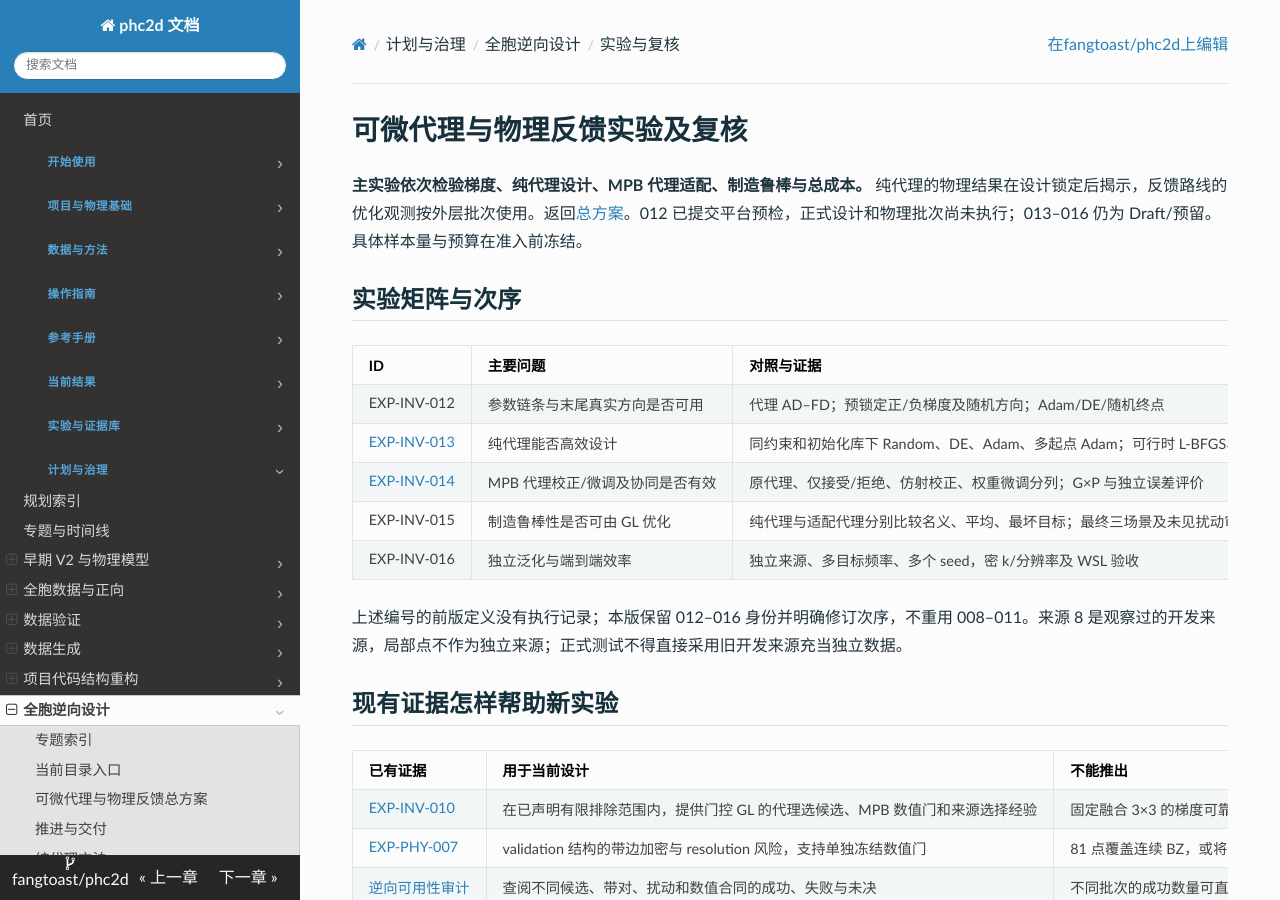
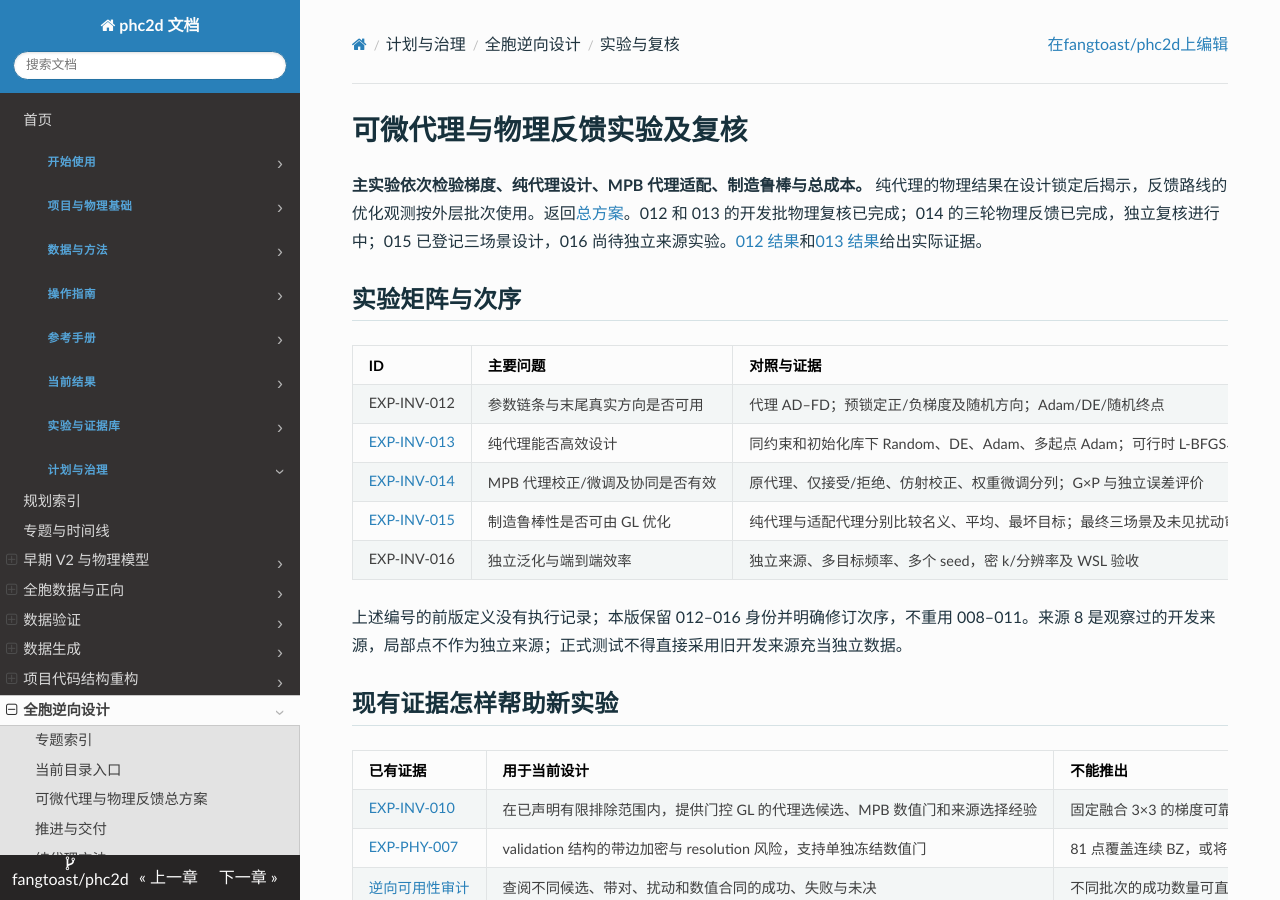
Before and after one commit to fangtoast/phc2d, an MkDocs documentation site: the page built from docs/planning/鲁棒带隙逆向/实验与复核.md, in a window 1280 px wide and 900 px high. Built offline with MkDocs 1.6.1, drawn with Linux system fonts in a browser that asks for light colours.

Commit message:
Update inverse campaign progress and robust protocol link

```diff
--- a/docs/planning/鲁棒带隙逆向/实验与复核.md
+++ b/docs/planning/鲁棒带隙逆向/实验与复核.md
@@ -24,7 +24,7 @@ related_results:
 
 # 可微代理与物理反馈实验及复核
 
-**主实验依次检验梯度、纯代理设计、MPB 代理适配、制造鲁棒与总成本。** 纯代理的物理结果在设计锁定后揭示，反馈路线的优化观测按外层批次使用。返回[总方案](研究总方案.md)。012 已提交平台预检，正式设计和物理批次尚未执行；013–016 仍为 Draft/预留。具体样本量与预算在准入前冻结。
+**主实验依次检验梯度、纯代理设计、MPB 代理适配、制造鲁棒与总成本。** 纯代理的物理结果在设计锁定后揭示，反馈路线的优化观测按外层批次使用。返回[总方案](研究总方案.md)。012 和 013 的开发批物理复核已完成；014 的三轮物理反馈已完成，独立复核进行中；015 已登记三场景设计，016 尚待独立来源实验。[012 结果](../../results/inverse/EXP-INV-012-来源8梯度与物理复核.md)和[013 结果](../../results/inverse/EXP-INV-013-三来源纯代理对照.md)给出实际证据。
 
 ## 实验矩阵与次序
 
@@ -33,7 +33,7 @@ related_results:
 | EXP-INV-012 | 参数链条与末尾真实方向是否可用 | 代理 AD–FD；预锁定正/负梯度及随机方向；Adam/DE/随机终点 |
 | [EXP-INV-013](../../../experiments/research/EXP-INV-013-三来源纯代理对照.md) | 纯代理能否高效设计 | 同约束和初始化库下 Random、DE、Adam、多起点 Adam；可行时 L-BFGS、直接 MPB 搜索另列 |
 | [EXP-INV-014](../../../experiments/research/EXP-INV-014-物理反馈与局部校正.md) | MPB 代理校正/微调及协同是否有效 | 原代理、仅接受/拒绝、仿射校正、权重微调分列；G×P 与独立误差评价 |
-| EXP-INV-015 | 制造鲁棒性是否可由 GL 优化 | 纯代理与适配代理分别比较名义、平均、最坏目标；最终三场景及未见扰动审查 |
+| [EXP-INV-015](../../../experiments/research/EXP-INV-015-制造鲁棒对照.md) | 制造鲁棒性是否可由 GL 优化 | 纯代理与适配代理分别比较名义、平均、最坏目标；最终三场景及未见扰动审查 |
 | EXP-INV-016 | 独立泛化与端到端效率 | 独立来源、多目标频率、多个 seed，密 k/分辨率及 WSL 验收 |
 
 上述编号的前版定义没有执行记录；本版保留 012–016 身份并明确修订次序，不重用 008–011。来源 8 是观察过的开发来源，局部点不作为独立来源；正式测试不得直接采用旧开发来源充当独立数据。
```
